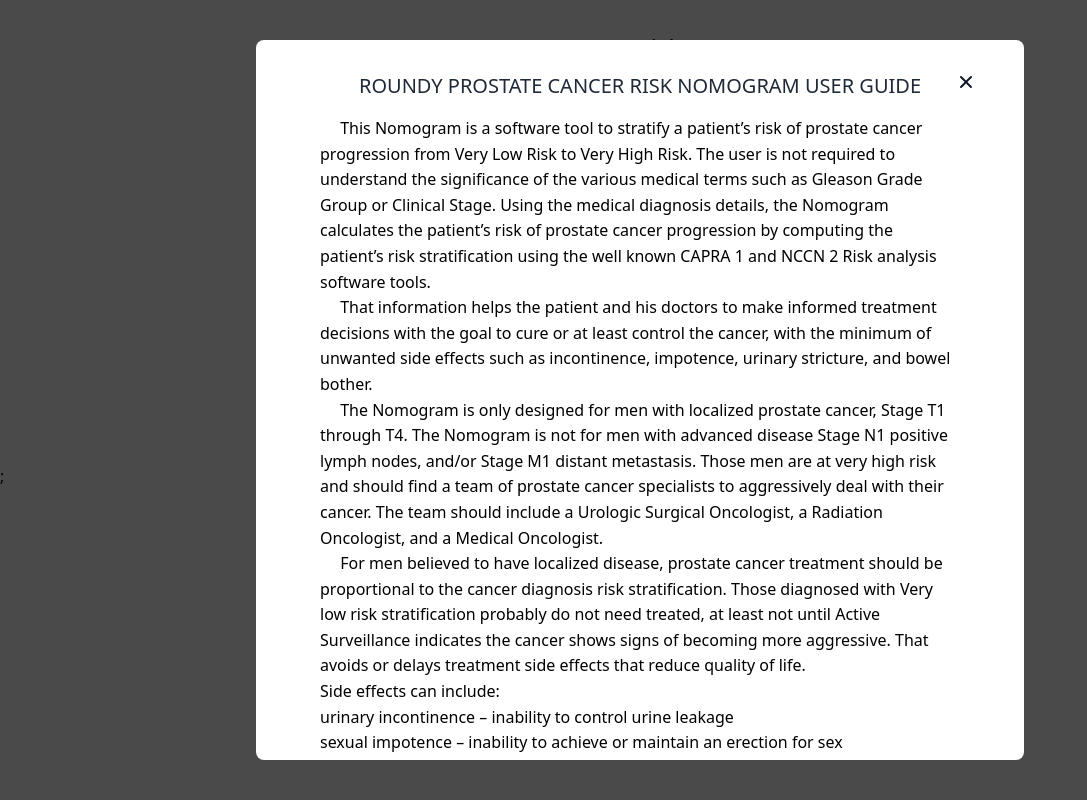
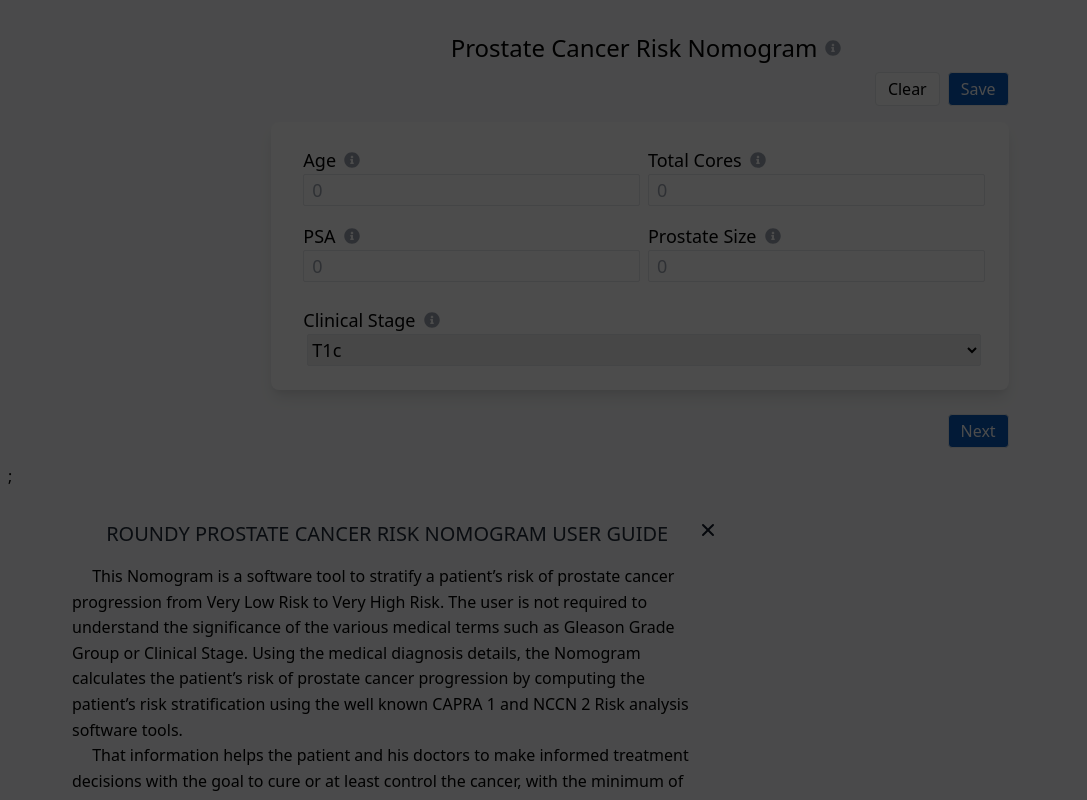
Before and after one commit to vidman22/nccn-risk-calculator, a React (Create React App) app: page / in a window 1280 px wide. Shown: the top 800 px of the page, without its empty margins (0-1087 px from the left). Built offline with nearby package versions, Linux system fonts and the light colour scheme; what @react-pdf/renderer would draw is missing.

Commit message:
small impovements

```diff
--- a/src/components/ConfirmationModal/ConfirmationModal.css
+++ b/src/components/ConfirmationModal/ConfirmationModal.css
@@ -26,16 +26,9 @@
 }
 
 .Modal {
-    position: fixed;
     z-index: 200;
-    background-color: white;
-    padding: 2rem 2rem;
-    text-align: center;
-    border-radius: 8px;
-    box-sizing: border-box;
     top: 20%;
-    left: 17.5%;
-    width: 65%;
+    left: 10%;
     transition: all 0.3s ease-out;
 }
 
--- a/src/components/ConfirmationModal/ConfirmationModal.tsx
+++ b/src/components/ConfirmationModal/ConfirmationModal.tsx
@@ -10,7 +10,7 @@
 
 export default function ConfirmationModal({ visible, confirmAction, onDismiss }: Props) {
     const cssClasses = [
-        "Modal",
+        "Modal fixed bg-white p-2 text-center rounded-lg border-box w-4/5",
         visible ? "ModalOpen" : "ModalClosed"
     ];
     const cssBackDropClasses = ['Backdrop', visible ? 'BackdropOpen' : 'BackdropClosed'];
@@ -21,11 +21,11 @@
                 <button style={{top: '1rem', right: '1rem'}} className='absolute' onClick={onDismiss}>
                     <XIcon className='h-5 w-5 text-gray-900 hover:text-green-500 duration-75 transition-all'/>
                 </button>
-                <div className='flex justify-center items-center my-2'>
+                <div className='flex flex-col justify-start items-center mt-8 sm:mt-1'>
                     <h2 className='text-lg font-medium'>Are you sure you want to clear your core data?</h2>
+                    <p className='text-sm text-gray-900 text-left'>This action is irreversible</p>
                 </div>
-                <p className='text-sm text-gray-900'>This action is irreversible</p>
-                <div className="ModalButtonWrappers">
+                <div className='flex justify-end items-center'>
                     <button className='px-2 py-1 border rounded mr-2' onClick={onDismiss}>Cancel</button>
                     <button className='px-2 py-1 rounded mr-2 text-white' style={{ backgroundColor: "#0858B8" }} onClick={confirmAction}>Okay</button>
                 </div>
--- a/src/containers/LandingPage.tsx
+++ b/src/containers/LandingPage.tsx
@@ -655,7 +655,7 @@
     }
 
     return (
-        <div className='w-full'>
+        <div className='w-full px-2'>
             <div className='flex items-center justify-center pt-8'>
                 <h1 className='text-2xl font-medium ml-3'>Prostate Cancer Risk Nomogram</h1>
                 <Tippy className='bg-gray-400 opacity-90 text-white rounded-md px-2 cursor-pointer' content='Click to see how this is is this calculated'>
@@ -702,12 +702,12 @@
                 >
                     <Fade ref={nodeRef} >
                         {step === 0 &&
-                            <div className='w-full mx-auto my-4 sm:mx-auto sm:w-3/4 md:w-7/12 rounded-lg shadow-lg bg-white px-2 sm:px-8 py-6'>
+                            <div className='w-full my-4 sm:w-3/4 md:w-7/12 rounded-lg shadow-lg bg-white px-2 sm:px-8 py-6 sm:mx-auto'>
                                 <AppForm form={form} handleChange={handleChange} />
                             </div>
                         }
                         {step === 1 &&
-                            <div className='w-full mx-auto my-4 sm:mx-auto sm:w-3/4 md:w-10/12 rounded-lg shadow-lg bg-white px-2 sm:px-8 py-6'>
+                            <div className='w-full my-4 sm:w-3/4 md:w-10/12 rounded-lg shadow-lg bg-white px-2 sm:px-8 py-6 sm:mx-auto'>
                                 <CoreDataTable
                                     addCore={addCore}
                                     setCores={setCores}
```
